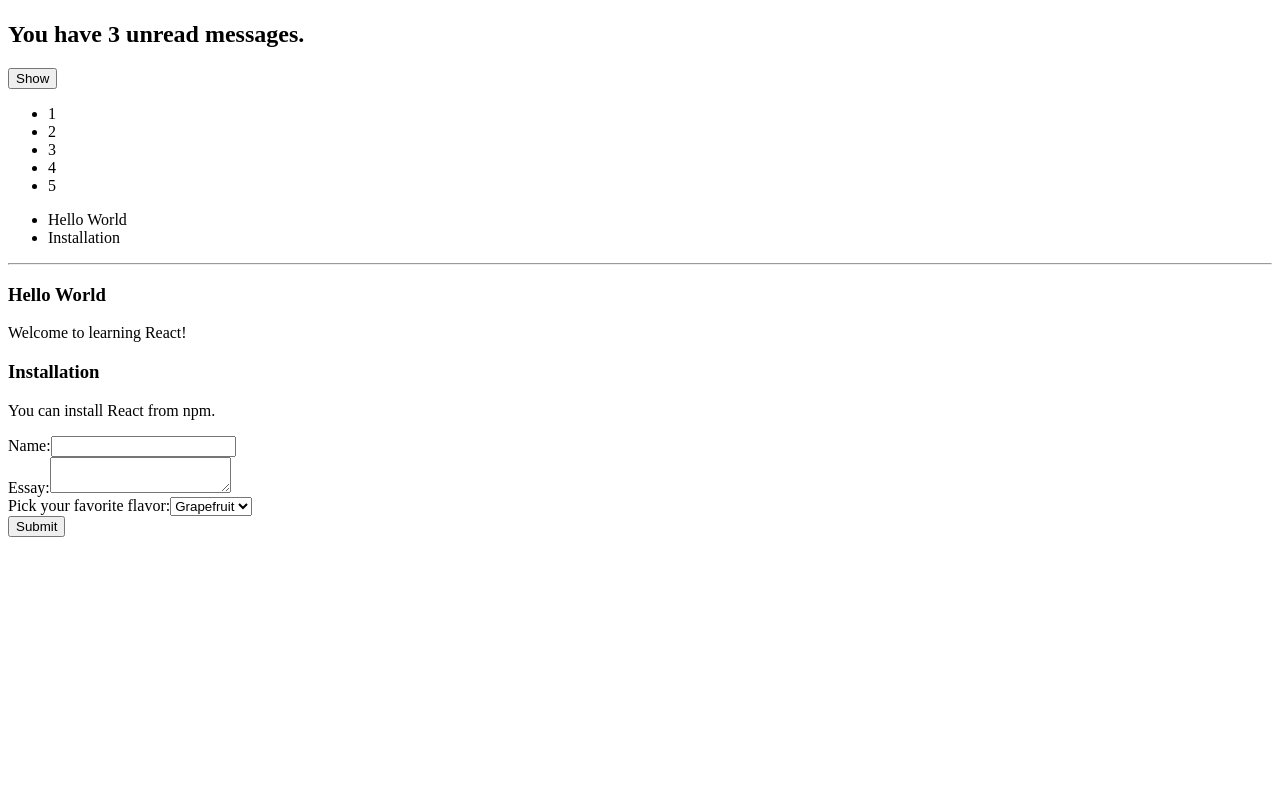
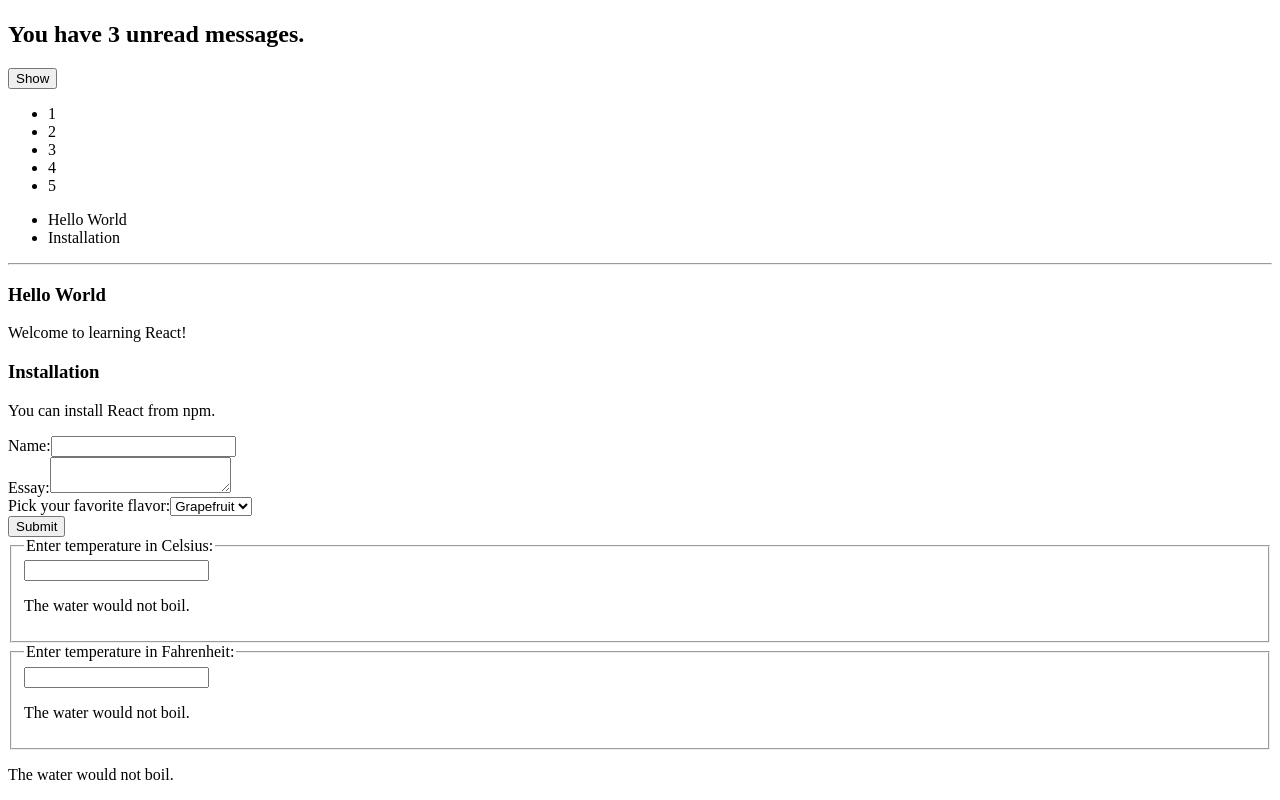
Before and after one commit to fjmn2001/react17, a React (Create React App) app in the folder apps/getting-started/: page / in a window 1280 px wide. Shown: the part 505-1305 px from the top of the page. Before the commit the page ends 1050 px from the top, so only its background shows below. Built offline with nearby package versions, Linux system fonts and the light colour scheme.

Commit message:
feat: lifting state up. Ref sn

```diff
--- a/apps/getting-started/src/App.tsx
+++ b/apps/getting-started/src/App.tsx
@@ -8,6 +8,7 @@ import Page from "./conditional-rendering/components/Page";
 import NumberList from "./lists-and-keys/components/NumberList";
 import Blog from "./lists-and-keys/components/Blog";
 import NameForm from "./forms/components/NameForm";
+import Calculator from "./lifting-state-up/components/Calculator";
 
 interface User {
     firstName: string
@@ -42,6 +43,7 @@ export default function App() {
             <NumberList numbers={ numbers } />
             <Blog posts={ posts } />
             <NameForm />
+            <Calculator />
         </>
     );
 }
--- /dev/null
+++ b/apps/getting-started/src/lifting-state-up/components/BoilingVerdict.tsx
@@ -0,0 +1,8 @@
+const BoilingVerdict = ({celsius}: { celsius: number }) => {
+    if (celsius >= 100) {
+        return <p>The water would boil.</p>;
+    }
+    return <p>The water would not boil.</p>;
+}
+
+export default BoilingVerdict;
--- /dev/null
+++ b/apps/getting-started/src/lifting-state-up/components/Calculator.tsx
@@ -0,0 +1,57 @@
+import { useState } from "react";
+import TemperatureInput from "./TemperatureInput";
+import BoilingVerdict from "./BoilingVerdict";
+
+function tryConvert(temperature: string, convert: (input: number) => number) {
+    const input = parseFloat(temperature);
+    if (Number.isNaN(input)) {
+        return '';
+    }
+    const output = convert(input);
+    const rounded = Math.round(output * 1000) / 1000;
+    return rounded.toString();
+}
+
+function toCelsius(fahrenheit: number) {
+    return (fahrenheit - 32) * 5 / 9;
+}
+
+function toFahrenheit(celsius: number) {
+    return (celsius * 9 / 5) + 32;
+}
+
+const Calculator = () => {
+    const [temperature, setTemperature] = useState('')
+    const [scale, setScale] = useState('c')
+
+    const handleCelsiusChange = (temperature: string) => {
+        setScale('c');
+        setTemperature(temperature);
+    }
+
+    const handleFahrenheitChange = (temperature: string) => {
+        setScale('f');
+        setTemperature(temperature);
+    }
+
+
+    const celsius = scale === 'f' ? tryConvert(temperature, toCelsius) : temperature;
+    const fahrenheit = scale === 'c' ? tryConvert(temperature, toFahrenheit) : temperature;
+
+    return (
+        <div>
+            <TemperatureInput
+                scale="c"
+                temperature={ celsius }
+                onTemperatureChange={ handleCelsiusChange } />
+            <TemperatureInput
+                scale="f"
+                temperature={ fahrenheit }
+                onTemperatureChange={ handleFahrenheitChange } />
+            <BoilingVerdict
+                celsius={ parseFloat(celsius) } />
+        </div>
+    );
+}
+
+export default Calculator;
--- /dev/null
+++ b/apps/getting-started/src/lifting-state-up/components/TemperatureInput.tsx
@@ -0,0 +1,42 @@
+import { ChangeEvent } from "react";
+import BoilingVerdict from "./BoilingVerdict";
+
+interface ScaleNameInterface {
+    [char: string]: string
+}
+
+const scaleNames: ScaleNameInterface = {
+    c: 'Celsius',
+    f: 'Fahrenheit'
+};
+
+interface TemperatureInputInterface {
+    scale: string,
+    temperature: string,
+    onTemperatureChange: (value: string) => void
+}
+
+
+const TemperatureInput = ({scale, temperature, onTemperatureChange}: TemperatureInputInterface) => {
+
+    //const [temperature, setTemperature] = useState('')
+
+
+    const handleChange = (e: ChangeEvent<HTMLInputElement>) => {
+        onTemperatureChange(e.target.value)
+        //setTemperature(e.target.value);
+    }
+
+    return (
+        <fieldset>
+            <legend>Enter temperature in { scaleNames[scale] }:</legend>
+            <input
+                value={ temperature }
+                onChange={ handleChange } />
+            <BoilingVerdict
+                celsius={ parseFloat(temperature) } />
+        </fieldset>
+    );
+}
+
+export default TemperatureInput;
```
